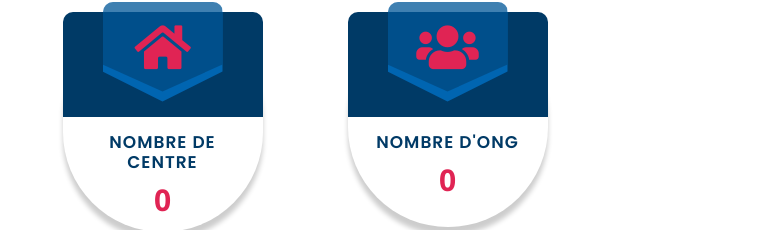
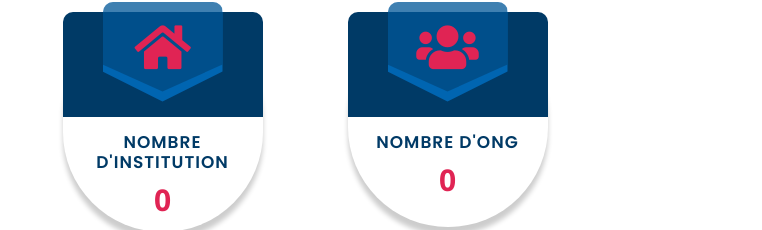
Before and after one commit to amandine38/ProjectSIG, a plain HTML site: page index.html in a window 1280 px wide. Shown: the part 980-1210 px from the top of the page, without its empty margins (50-812 px from the left). Drawn offline with nearby package versions, Linux system fonts and the light colour scheme.

Commit message:
version4sig

```diff
--- a/index.html
+++ b/index.html
@@ -130,7 +130,7 @@
                                 <i class="fas fa-home"></i>
                             </div>
                             <div class="counter-content">
-                                <h3>Nombre de Centre</h3>
+                                <h3>Nombre d'institution</h3>
                                 <div class="d-flex align-items-center justify-content-center">
                                     <span class="counter-value" id="centres-counter" data-toggle="counter-up">0</span>
                                     <h4 class="text-secondary mb-0" style="font-weight: 600; font-size: 25px;"></h4>
```
